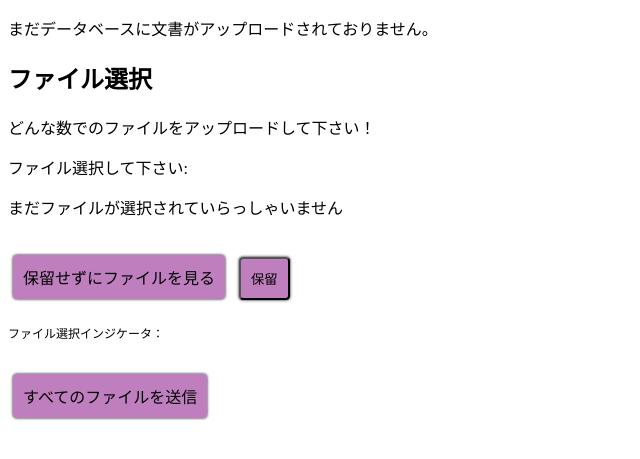
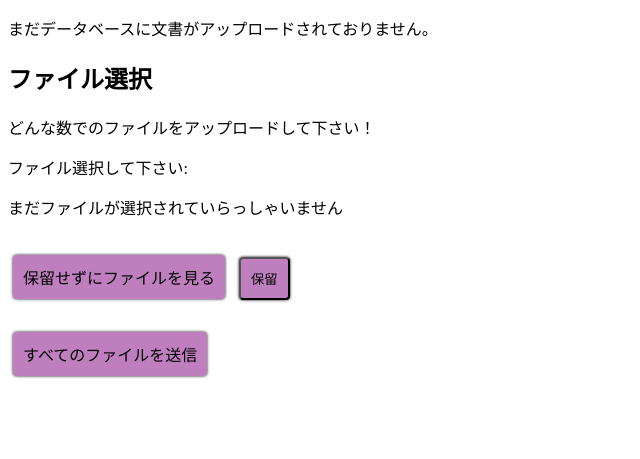
Before and after one commit to nakigoe/sea, a Django app: page / in a window 1280 px wide. Shown: the top 459 px of the page, without its empty margins (0-640 px from the left). Run offline with Django 3.2, Linux system fonts and the light colour scheme; data that the repository does not hold is empty.

Commit message:
less buttons

```diff
--- a/upload_form/templates/list.html
+++ b/upload_form/templates/list.html
@@ -50,15 +50,9 @@
 <!-- Just previews the files! -->
 <a href="#" id="fileSelect" class="button">保留せずにファイルを見る</a>
 
-<!-- True file select -->
-<!-- <label for="id_docfile" class="button">保留ためのファイル選択</label> -->
-
 <!-- Submit Button -->
 <input type="submit" value="保留" class="button" name="register"/>
 
-<!-- To see if the file is truely selected for testing purposes, remove in production -->
-<p style="font-size: 75%;">ファイル選択インジケータ：</p>
-<!-- {{ form.docfile }} -->
 </form>
 
 <a href="sendall/" class="button">すべてのファイルを送信</a>
```
